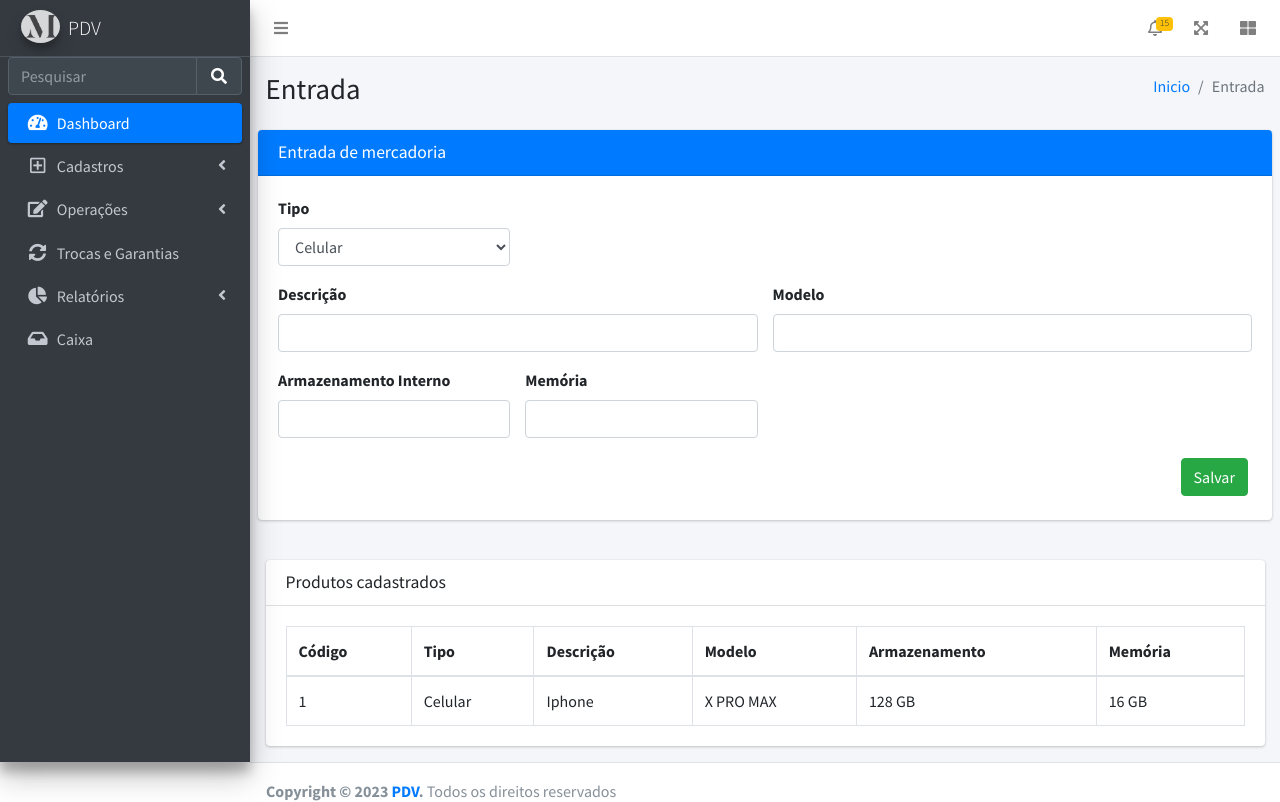
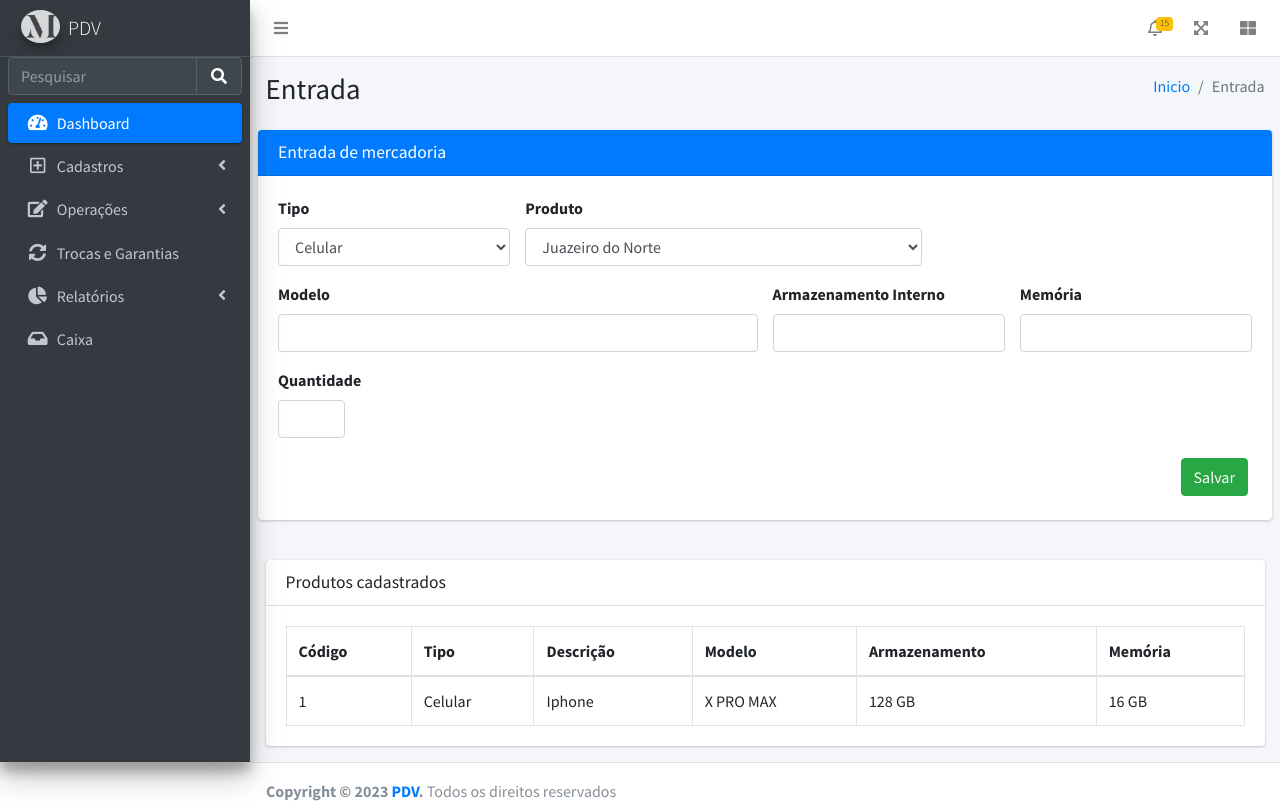
Before and after one commit to JPFS2/masterpdv, a PHP site: page /pages/operacoes/entrada.php in a window 1280 px wide. Shown: the top 802 px of the page. Run offline with PHP 8.4, Linux system fonts and the light colour scheme; data comes from the database, SQL or seed files in the repository; some libraries are stand-ins or nearby versions.

Commit message:
Update entrada.php

```diff
--- a/pages/operacoes/entrada.php
+++ b/pages/operacoes/entrada.php
@@ -296,13 +296,19 @@ if($sql->rowCount() ){
                                                 </select>
                                             </div>
                                         </div>
-                                    </div>
-                                    <div class="row">
-                                        <div class="col-6">
+
+                                        <div class="col-5">
                                             <div class="form-group">
-                                                <label for="inputEstimatedBudget">Descrição</label>
-                                                <input type="text" name="descricao" id="inputEstimatedBudget"
-                                                    class="form-control">
+                                                <label for="inputEstimatedBudget">Produto</label>
+                                                <select name="cidade"
+                                                    class="form-control select2bs4 select2-hidden-accessible"
+                                                    style="width: 100%;" data-select2-id="21" tabindex="-1"
+                                                    aria-hidden="true">
+                                                    <option selected="selected" data-select2-id="23">Juazeiro do Norte
+                                                    </option>
+                                                    <option data-select2-id="42">Crato</option>
+                                                    <option data-select2-id="43">Barbalha</option>
+                                                </select>
                                             </div>
                                         </div>
                                         <div class="col-6">
@@ -324,6 +330,12 @@ if($sql->rowCount() ){
                                                 <input type="text" name="memoria" class="form-control">
                                             </div>
                                         </div>
+                                        <div class="col-1">
+                                            <div class="form-group">
+                                                <label for="inputEstimatedBudget">Quantidade</label>
+                                                <input type="text" name="memoria" class="form-control">
+                                            </div>
+                                        </div>
                                         </imput>
                                         <div class="col-12">
                                             <div class="form-group">
@@ -332,6 +344,7 @@ if($sql->rowCount() ){
                                             </div>
                                         </div>
                                     </div>
+
                                 </div>
                             </form>
 
```
